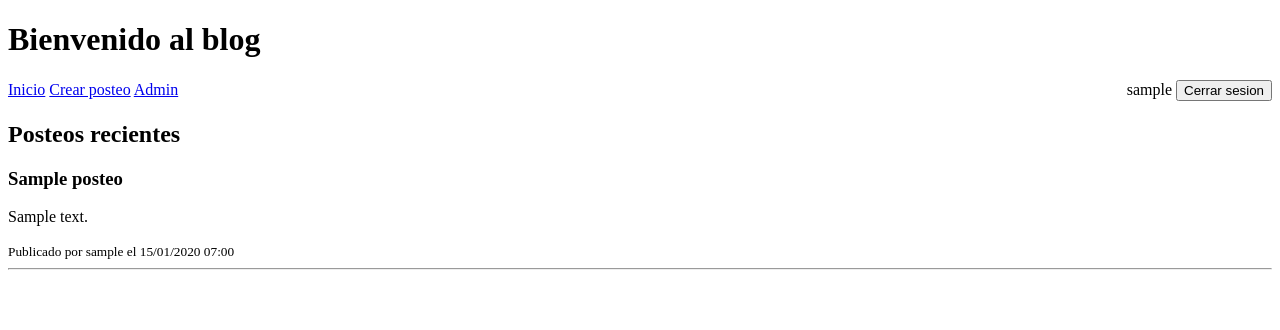
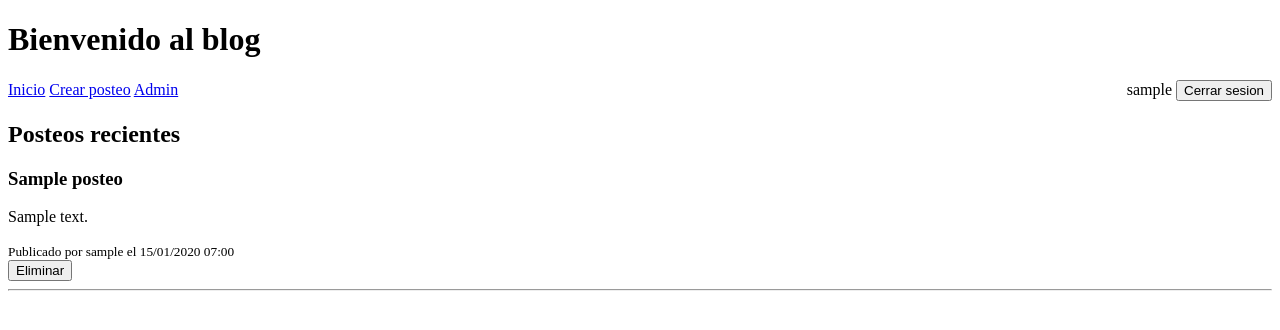
Before and after one commit to chiararomanobe-design/proyectodepython, a Django app: page / in a window 1280 px wide. Shown: the top 330 px of the page. Run offline with Django 5.2, Linux system fonts and the light colour scheme; a user stored in the database is signed in; tables that the repository leaves empty hold one stand-in row (values such as "Sample post").

Commit message:
agrego eliminar posteos

```diff
--- a/proyectodepython/inicio/templates/inicio/inicio.html
+++ b/proyectodepython/inicio/templates/inicio/inicio.html
@@ -6,10 +6,6 @@
 </head>
 <body>
     <h1>Bienvenido al blog</h1>
-    {% if not user.is_authenticated %}
-        <p>¿No tenes cuenta? <a href="/registro/">Registrate aca</a></p>
-    {% endif %}
-
 
 
     <nav style="display: flex; justify-content: space-between; align-items: center;">
@@ -45,6 +41,13 @@
                 Publicado por {{ posteo.autor.username }}
                 el {{ posteo.fecha_de_creacion|date:"d/m/Y H:i" }}
             </small>
+
+            {% if user == posteo.autor %}
+                <form method="POST" action="{% url 'eliminar_posteo' posteo.id %}">
+                    {% csrf_token %}
+                    <button type="submit">Eliminar</button>
+                </form>
+            {% endif %}
         </article>
         <hr>
     {% empty %}
--- a/proyectodepython/inicio/urls.py
+++ b/proyectodepython/inicio/urls.py
@@ -1,9 +1,10 @@
 from django.urls import path
-from .views import inicio, crear_posteo, registro
+from .views import inicio, crear_posteo, registro, eliminar_posteo
 
 urlpatterns = [
     path('',inicio, name="inicio"),
     path("crear/", crear_posteo, name="crear_posteo"),
-    path("registro/", registro, name="registro")
+    path("registro/", registro, name="registro"),
+    path("eliminar/<int:posteo_id>/", eliminar_posteo, name="eliminar_posteo"),
 
 ]
--- a/proyectodepython/inicio/views.py
+++ b/proyectodepython/inicio/views.py
@@ -1,4 +1,4 @@
-from django.shortcuts import render, redirect
+from django.shortcuts import render, redirect, get_object_or_404
 from django.contrib.auth.decorators import login_required
 from django.contrib import messages
 from .models import Posteo
@@ -24,6 +24,17 @@ def crear_posteo(request):
 
     return render(request, 'inicio/crear_posteo.html', {"form": form})
 
+@login_required
+def eliminar_posteo(request, posteo_id):
+    posteo = get_object_or_404(Posteo, id=posteo_id)
+
+    if posteo.author == request.user:
+        posteo.delete()
+
+    return redirect("inicio")
+
+
+
 def registro(request):
     if request.method == "POST":
         form = RegistroForm(request.POST)
```
